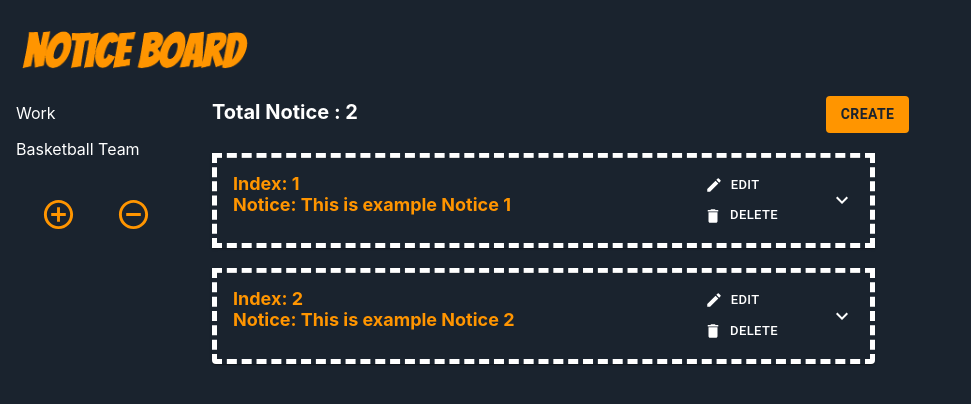
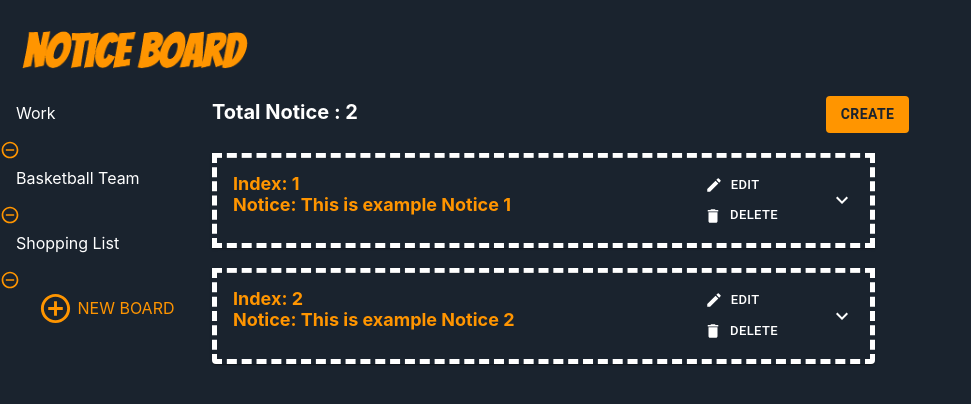
Before and after one commit to peppermintc/Notice-Board, a React (Create React App) app: page / in a window 1280 px wide. Shown: the top 404 px of the page, without its empty margins (0-971 px from the left). Built offline with nearby package versions, Linux system fonts and the light colour scheme.

Commit message:
button ui

```diff
--- a/src/App.js
+++ b/src/App.js
@@ -21,13 +21,13 @@ import AddCircleOutline from '@material-ui/icons/AddCircleOutline';
 import RemoveCircleOutline from '@material-ui/icons/RemoveCircleOutline';
 
 
-let dummy = [[{title:'This is example Notice 1',content:"this is example content 1"}, {title:'This is example Notice 2',content:"this is example content"} ],[{title:'This is example Notice 1',content:"this is example content 1"}]];
+let dummy = [[{title:'This is example Notice 1',content:"this is example content 1"}, {title:'This is example Notice 2',content:"this is example content"} ],[{title:'This is example Notice 1',content:"this is example content 1"}],[{title:'This is example Notice 1',content:"this is example content 1"},{title:'This is example Notice 2',content:"this is example content 2"},{title:'This is example Notice 3',content:"this is example content 3"}]];
 
 function App() {
   // Hook
   const [noticePage, setNoticePage] = useState(0);
   const [typingListTitle, setTypingListTitle] = useState('');
-  const [noticeListTitle, setNoticeListTitle] = useState(['Work','Basketball Team']);
+  const [noticeListTitle, setNoticeListTitle] = useState(['Work','Basketball Team','Shopping List']);
   const [noticeTitle, setNoticeTitle] = useState('');
   const [noticeContent, setNoticeContent] = useState('');
   const [notice, setNotice] = useState({});
@@ -62,6 +62,7 @@ function App() {
     dummy = [...dummy, []];
 
     setTypingListTitle('');
+    setNoticePage(newList.length-1);
     toggleNewListDialog();
   };
 
@@ -134,6 +135,21 @@ function App() {
     setOpenNewListDialog(!openNewListDialog);
   };
 
+  // Remove Board
+  const removeBoard = (indexToDelete) => {
+    if(dummy.length !== 1) {
+      if(indexToDelete-1<0)
+        setNoticePage(0);
+      else
+        setNoticePage(indexToDelete-1);
+      dummy = [...dummy].filter((notice, index) => index !== indexToDelete);
+      setNoticeListTitle([...noticeListTitle].filter((notice, index) => index !== indexToDelete));
+    }
+    else {
+      alert('At least 1 board must exist');
+    }
+  };
+
   // JSX
   return (
     <div style={{height: '100%'}}>
@@ -143,11 +159,19 @@ function App() {
           <a href="/"><img src={logo} alt="logo" style={{ width: '250px', margin: '20px 10px 10px 10px' }}/></a>
         </div>
 
-        {noticeListTitle.map((noticeList, index) => { return ( <ListItem button onClick={()=>setNoticePage(index)}>{noticeListTitle[index]}</ListItem> ); })}
+        {noticeListTitle.map((noticeList, index) => { return (
+          <div>
+            <ListItem button onClick={()=>setNoticePage(index)} style={{float:'left', display:'inline-block', width:'90%'}}>{noticeListTitle[index]}</ListItem>
+            <RemoveCircleOutline onClick={()=>removeBoard(index)} style={{color:'#FF9500', cursor:'pointer', float: 'left', display:'inline-block', marginTop:'9px'}} fontSize="small"/>
+          </div>
+        ); })}
 
-        <div style={{textAlign:'center', marginTop:'30px', marginBottom:'20px'}}>
-          <AddCircleOutline onClick={toggleNewListDialog} style={{color:'#FF9500', marginRight:'20px', cursor:'pointer'}} fontSize="large"/>
-          <RemoveCircleOutline onClick={console.log('haha')} style={{color:'#FF9500', marginLeft:'20px', cursor:'pointer'}} fontSize="large"/>
+        <div style={{textAlign:'center', marginTop:'60px', marginBottom:'20px'}}>
+          <div onClick={toggleNewListDialog} style={{color:'#FF9500', cursor:'pointer'}}>
+            <AddCircleOutline style={{marginTop:'30px'}} fontSize="large"/>
+            <span style={{display:'inline-block',verticalAlign:'middle', paddingBottom:'28px',paddingLeft:'5px'}}>NEW BOARD</span>
+          </div>
+
           {/* ADD LIST DIALOG */}
           <Dialog onClose={toggleNewListDialog} open={openNewListDialog} >
             <DialogTitle id="customized-dialog-title" onClose={toggleNewListDialog} >
```
